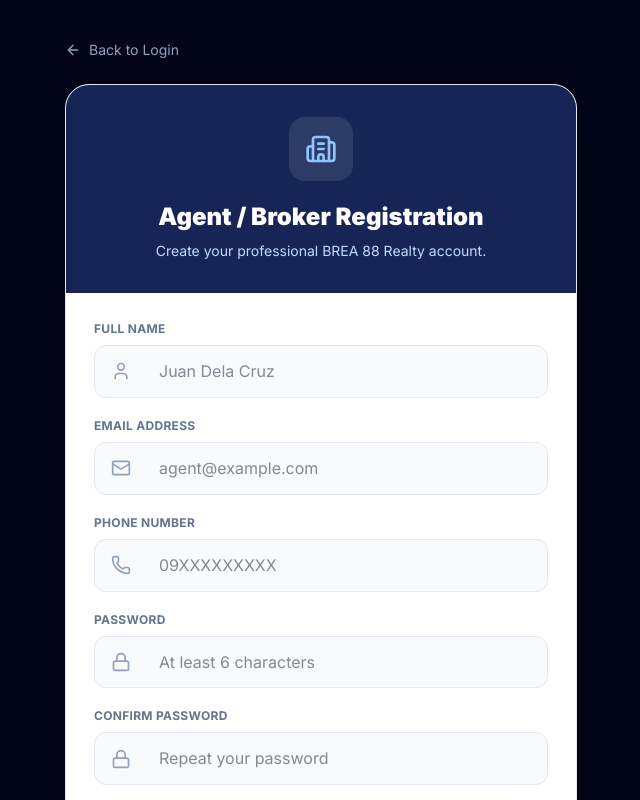
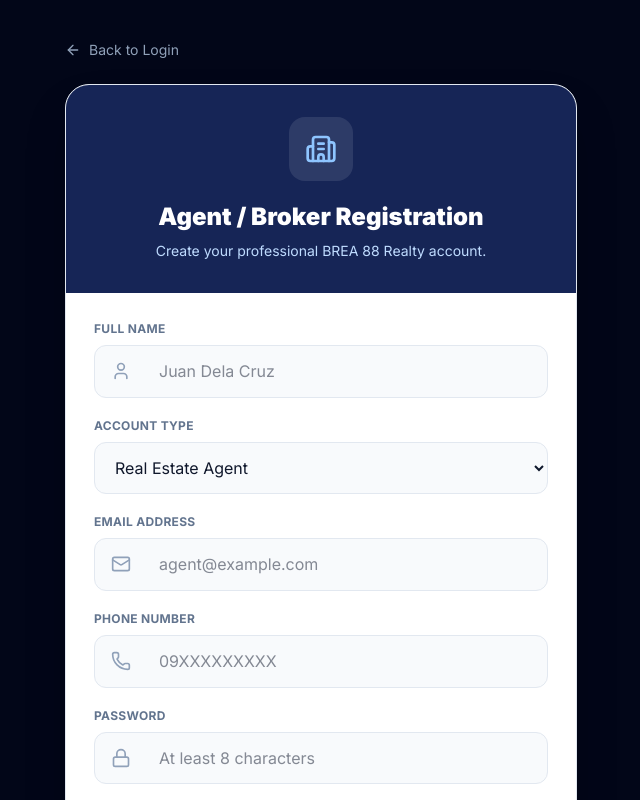
Before and after one commit to cylexnoe/brea88, a Next.js app in the folder brea88/: page /agent/register in a window 1280 px wide. Shown: the top 800 px of the page, without its empty margins (319-959 px from the left). Built offline with nearby package versions, Linux system fonts and the light colour scheme.

Commit message:
Fix agent login and homepage access

```diff
--- a/brea88/src/app/agent/login/page.tsx
+++ b/brea88/src/app/agent/login/page.tsx
@@ -46,8 +46,7 @@ export default function AgentLoginPage() {
         );
       }
 
-      router.push('/profile');
-
+      router.push('/home');
       router.refresh();
     } catch (error) {
       console.error('Agent login error:', error);
--- a/brea88/src/app/agent/register/page.tsx
+++ b/brea88/src/app/agent/register/page.tsx
@@ -17,9 +17,10 @@ export default function AgentRegisterPage() {
   const router = useRouter();
 
   const [formData, setFormData] = useState({
-    name: '',
+    fullName: '',
     email: '',
     phone: '',
+    role: 'Agent',
     password: '',
     confirmPassword: '',
   });
@@ -28,7 +29,7 @@ export default function AgentRegisterPage() {
   const [error, setError] = useState('');
 
   const handleChange = (
-    e: React.ChangeEvent<HTMLInputElement>
+    e: React.ChangeEvent<HTMLInputElement | HTMLSelectElement>
   ) => {
     const { name, value } = e.target;
 
@@ -48,8 +49,8 @@ export default function AgentRegisterPage() {
       return;
     }
 
-    if (formData.password.length < 6) {
-      setError('Password must be at least 6 characters.');
+    if (formData.password.length < 8) {
+      setError('Password must be at least 8 characters.');
       return;
     }
 
@@ -62,10 +63,11 @@ export default function AgentRegisterPage() {
           'Content-Type': 'application/json',
         },
         body: JSON.stringify({
-          name: formData.name,
+          fullName: formData.fullName,
           email: formData.email,
           phone: formData.phone,
           password: formData.password,
+          role: formData.role,
         }),
       });
 
@@ -77,6 +79,7 @@ export default function AgentRegisterPage() {
         );
       }
 
+      // Registration successful
       router.push('/agent/login');
     } catch (error) {
       console.error('Agent registration error:', error);
@@ -110,7 +113,7 @@ export default function AgentRegisterPage() {
         <div className="bg-white text-slate-900 rounded-3xl shadow-2xl border border-slate-200 overflow-hidden">
 
           {/* HEADER */}
-          <div className="bg-blue-950 text-white px-7 py-8 text-center">
+          <div className="bg-blue-950 text-white px-6 sm:px-7 py-8 text-center">
 
             <div className="flex justify-center mb-5">
               <div className="w-16 h-16 rounded-2xl bg-white/10 flex items-center justify-center">
@@ -131,7 +134,7 @@ export default function AgentRegisterPage() {
           {/* FORM */}
           <form
             onSubmit={handleRegister}
-            className="p-7 space-y-5"
+            className="p-5 sm:p-7 space-y-5"
           >
 
             {/* ERROR */}
@@ -141,7 +144,7 @@ export default function AgentRegisterPage() {
               </div>
             )}
 
-            {/* NAME */}
+            {/* FULL NAME */}
             <div>
 
               <label className="block text-xs font-bold uppercase tracking-wide text-slate-500 mb-2">
@@ -157,8 +160,8 @@ export default function AgentRegisterPage() {
                 <input
                   required
                   type="text"
-                  name="name"
-                  value={formData.name}
+                  name="fullName"
+                  value={formData.fullName}
                   onChange={handleChange}
                   placeholder="Juan Dela Cruz"
                   autoComplete="name"
@@ -166,6 +169,30 @@ export default function AgentRegisterPage() {
                 />
 
               </div>
+
+            </div>
+
+            {/* ROLE */}
+            <div>
+
+              <label className="block text-xs font-bold uppercase tracking-wide text-slate-500 mb-2">
+                Account Type
+              </label>
+
+              <select
+                name="role"
+                value={formData.role}
+                onChange={handleChange}
+                className="w-full rounded-xl border border-slate-200 bg-slate-50 px-4 py-3.5 outline-none text-sm focus:border-blue-600 focus:bg-white transition"
+              >
+                <option value="Agent">
+                  Real Estate Agent
+                </option>
+
+                <option value="Broker">
+                  Real Estate Broker
+                </option>
+              </select>
 
             </div>
 
@@ -244,8 +271,9 @@ export default function AgentRegisterPage() {
                   name="password"
                   value={formData.password}
                   onChange={handleChange}
-                  placeholder="At least 6 characters"
+                  placeholder="At least 8 characters"
                   autoComplete="new-password"
+                  minLength={8}
                   className="w-full bg-transparent px-3 py-3.5 outline-none text-sm"
                 />
 
@@ -274,6 +302,7 @@ export default function AgentRegisterPage() {
                   onChange={handleChange}
                   placeholder="Repeat your password"
                   autoComplete="new-password"
+                  minLength={8}
                   className="w-full bg-transparent px-3 py-3.5 outline-none text-sm"
                 />
 
```
